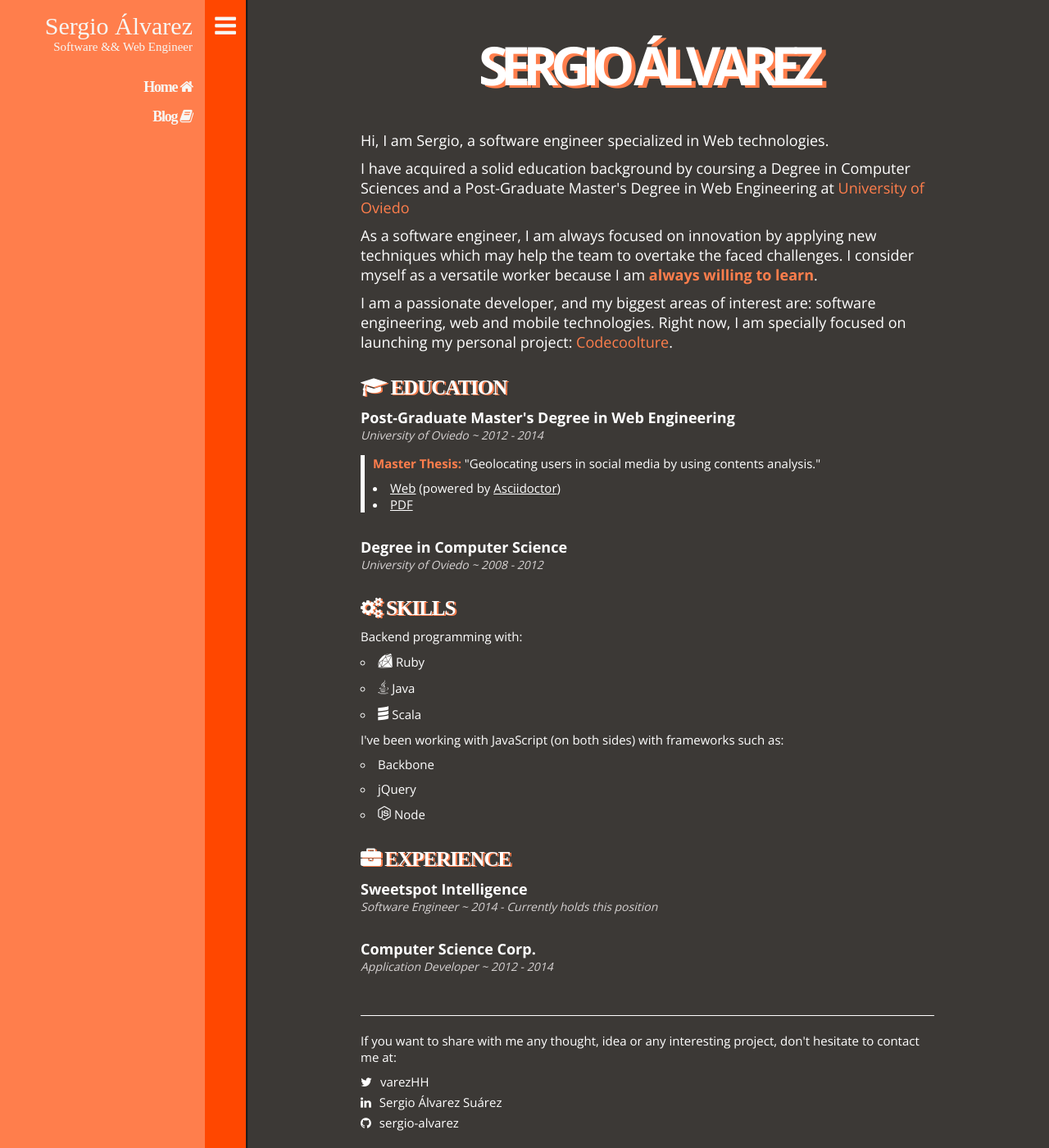
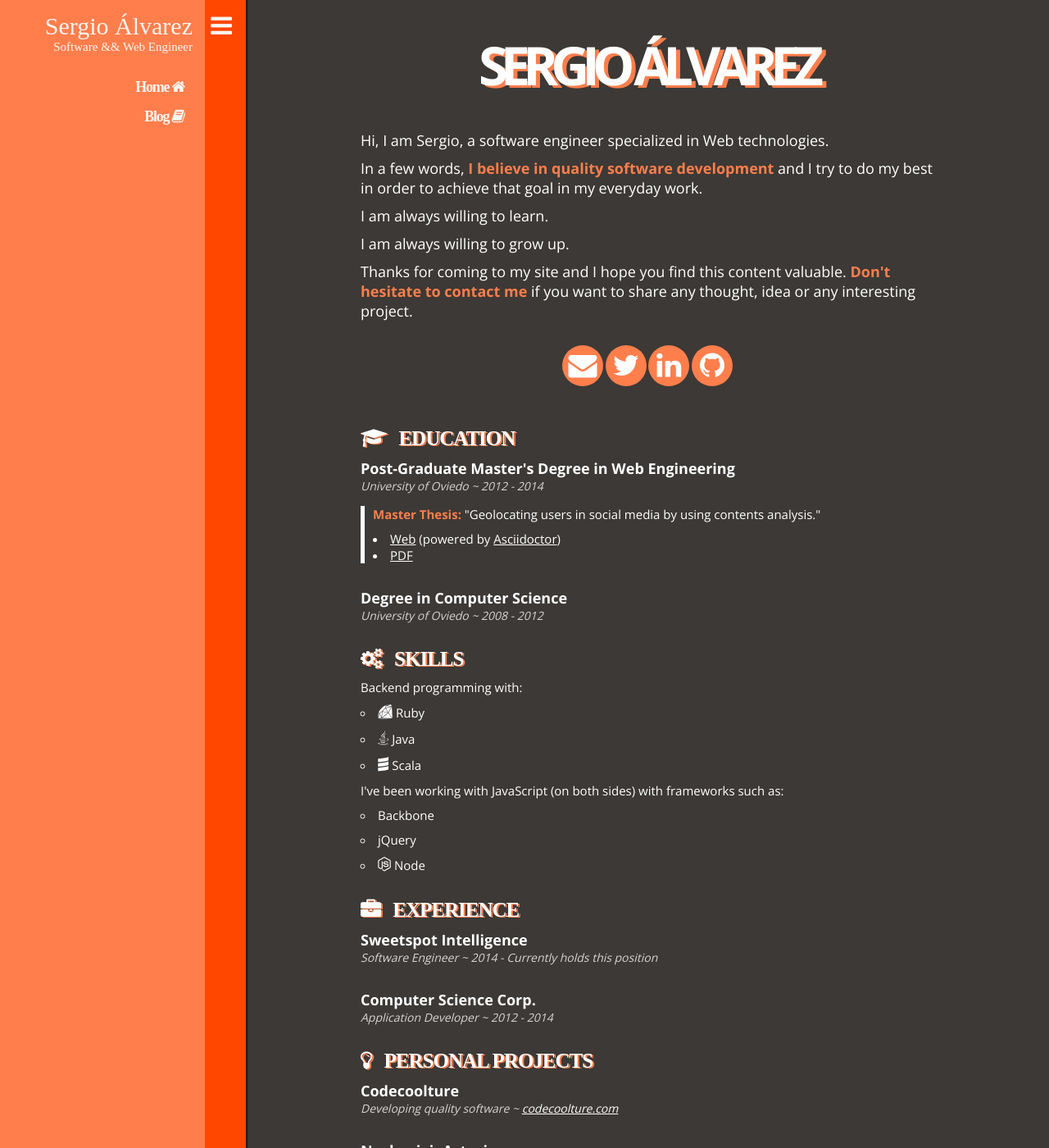
Before and after one commit to sergioalvz/sergioalvz.github.io, a Jekyll site: the page built from index.html, in a window 1280 px wide and 1400 px high. Shown: the whole window at 82% size. Built offline with Jekyll 4.4.1, drawn with Linux system fonts in a browser that asks for light colours; nearby versions of some CDN libraries; some web fonts are replaced; Markdown is read by kramdown in place of the engine named in the settings; some of the changed text lies outside the part shown.

Commit message:
Refresh the homepage

```diff
--- a/css/main.css
+++ b/css/main.css
@@ -5,6 +5,30 @@
 a:hover    { color: #000; }
 a:visited  { color: #a0a; }
 /* ============ */
+
+i {
+  margin: 0 10px 0 0;
+}
+
+.circle {
+  display: block;
+  -moz-border-radius: 50%;
+  -webkit-border-radius: 50%;
+  border-radius: 50%;
+  background-color: #FF7E4C;
+  text-align: center;
+  margin: 0 auto;
+}
+
+.circle.tiny {
+  width: 50px;
+  height: 50px;
+}
+
+.circle.large {
+  width: 200px;
+  height: 200px;
+}
 
 .main-page-wrapper  { overflow: hidden; }
 
@@ -143,34 +167,29 @@
 
 .home .content-wrapper .social {
   padding: 20px 0;
-  border-top: 1px solid rgb(255, 255, 255);
-}
-
-.home .content-wrapper .social p {
-  text-align: left;
-  font-size: 15px;
 }
 
 .home .content-wrapper .social ul {
   list-style-type: none;
+  text-align: center;
 }
 
 .home .content-wrapper .social li {
-  margin-bottom: 5px;
+  display: inline-block;
 }
 
 .home .content-wrapper .social li a {
   color: rgb(255, 255, 255);
   text-decoration: none;
-  font-size: 15px;
+  font-size: 35px;
+}
+
+.home .content-wrapper .social li a i {
+  margin: 0;
 }
 
 .home .content-wrapper .social li a:hover {
   text-decoration: underline;
-}
-
-.home .content-wrapper .social li a i {
-  margin-right: 10px;
 }
 
 .home .content-wrapper .social li p {
@@ -184,6 +203,10 @@
 
 .home .resume {
   margin: 30px 0 50px;
+}
+
+.home .resume a {
+  color: rgb(255, 255, 255);
 }
 
 .home .resume > div {
@@ -236,6 +259,10 @@
   color: rgb(216, 212, 212);
   font-size: 14px;
   font-style: italic;
+}
+
+.home .resume ul li > i {
+  margin: 0;
 }
 
 .home .resume > div > div > div > section > p {
--- a/index.html
+++ b/index.html
@@ -10,11 +10,29 @@
     <section class="summary">
       <p>Hi, I am Sergio, a software engineer specialized in Web technologies.</p>
 
-      <p>I have acquired a solid education background by coursing a Degree in Computer Sciences and a Post-Graduate Master's Degree in Web Engineering at <a target="blank" href="http://www.uniovi.es/en/inicio">University of Oviedo</a></p>
+      <p>In a few words, <strong>I believe in quality software development</strong> and I try to do my best in order to achieve that goal in my everyday work.</p>
 
-      <p>As a software engineer, I am always focused on innovation by applying new techniques which may help the team to overtake the faced challenges. I consider myself as a versatile worker because I am <strong>always willing to learn</strong>.</p>
+      <p>I am always willing to learn.</p>
+      <p>I am always willing to grow up.</p>
 
-      <p>I am a passionate developer, and my biggest areas of interest are: software engineering, web and mobile technologies. Right now, I am specially focused on launching my personal project: <a target="blank" href="http://codecoolture.com">Codecoolture</a>.</p>
+      <p>Thanks for coming to my site and I hope you find this content valuable. <strong>Don't hesitate to contact me</strong> if you want to share any thought, idea or any interesting project.</p>
+    </section>
+
+    <section class="social">
+      <ul>
+        <li>
+          <a href="mailto:sergioalvarezsuarez@gmail.com" title="Email" class="circle tiny"><i class="fa fa-envelope"></i></a>
+        </li>
+        <li>
+          <a href="https://twitter.com/varezHH" title="Twitter" class="circle tiny"><i class="fa fa-twitter"></i></a>
+        </li>
+        <li>
+          <a href="https://www.linkedin.com/in/sergioalvarezsuarez" title="Linkedin" class="circle tiny"><i class="fa fa-linkedin"></i></a>
+        </li>
+        <li>
+          <a href="https://github.com/sergio-alvarez" title="Github" class="circle tiny"><i class="fa fa-github"></i></a>
+        </li>
+      </ul>
     </section>
 
     <section class="resume">
@@ -94,24 +112,37 @@
           </div>
         </div>
       </div>
+      <div>
+        <div>
+          <h4><i class="fa fa-lightbulb-o"></i> Personal Projects</h4>
+        </div>
+        <div>
+          <div>
+            <header>
+              <h5>Codecoolture</h5>
+              <span>Developing quality software ~ <a href="http://codecoolture.com">codecoolture.com</a></span>
+            </header>
+            <section>
+            </section>
+          </div>
+          <div>
+            <header>
+              <h5>NocheviejaAsturias.com</h5>
+              <span>New Year's Eve parties catalog ~ <a href="http://nocheviejaasturias.com">nocheviejaasturias.com</a></span>
+            </header>
+            <section>
+            </section>
+          </div>
+          <div>
+            <header>
+              <h5>NocheviejaPlanet</h5>
+              <span>Coming soon!</span>
+            </header>
+            <section>
+            </section>
+          </div>
+        </div>
+      </div>
     </section>
-
-    <section class="social">
-      <p>If you want to share with me any thought, idea or any interesting project, don't hesitate to contact me at:</p>
-      <ul>
-        <li>
-          <a href="https://twitter.com/varezHH" title="Twitter"><i class="fa fa-twitter"></i>varezHH</a>
-        </li>
-        <li>
-          <a href="https://www.linkedin.com/in/sergioalvarezsuarez" title="Linkedin"><i class="fa fa-linkedin"></i>Sergio Álvarez Suárez</a>
-        </li>
-        <li>
-          <a href="https://github.com/sergio-alvarez" title="Github"><i class="fa fa-github"></i>sergio-alvarez</a>
-        </li>
-      </ul>
-    </section>
-
-    <p>Sergio Álvarez Suárez, 2014.</p>
-    <p>sergioalvarezsuarez@gmail.com</p>
   </section>
 </div>
```
